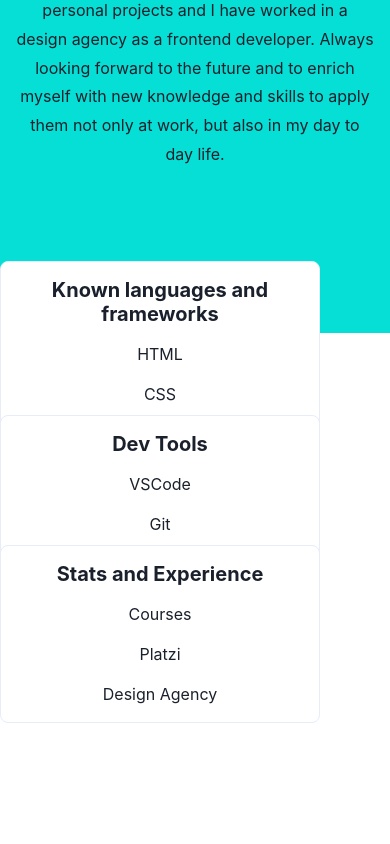
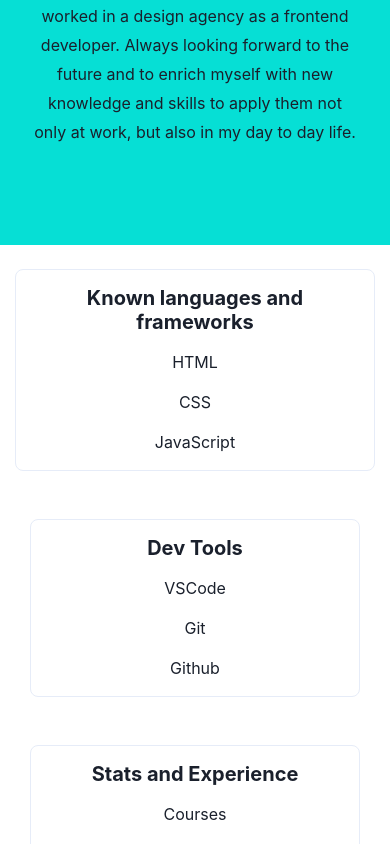
Before and after one commit to EmilianoCBE/blog, a Next.js app: page / in a window 390 px wide. Shown: the part 1156-2000 px from the top of the page. Before the commit the page ends 1903 px from the top, so only its background shows below. Built offline with nearby package versions, Linux system fonts and the light colour scheme.

Commit message:
Responsive dev cards

```diff
--- a/src/components/CardContainer.js
+++ b/src/components/CardContainer.js
@@ -2,7 +2,7 @@ import { Box, Container, Button, Text, Flex, Heading } from "@chakra-ui/react"
 
 const CardContainer = ({children}) => {
   return (
-    <Box as='article' background='#FFF' minW={{sm: '200px', lg: '400px'}} maxW={'320px'}>
+    <Box as='article' background='#FFF'>
         <Container as='Flex' size={{lg: 'lg'}}>
           <Box as={Flex}
             borderRadius='lg'
@@ -10,15 +10,18 @@ const CardContainer = ({children}) => {
             justifyContent='space-between'
             border='1px'
             borderColor='#E6ECF8'
+            gap={{base: '1rem', md: '1.5rem'}}
             flexDirection='column'
-            gap='1rem'
             // _hover={{ boxShadow: '2xl'}}
             // transition='box-shadow 200ms ease-in-out, transform 200ms ease-in-out'
             // _active={{boxShadow: '2xl'}}
-            marginTop='-6rem'
+            minW={{base: '330px', sm: '400px', md: '230px', lg: '300px', xl: '400px'}}
+            marginTop={{base: '0', md: '-6rem'}}
             background='#FFF'
             alignItems='center'
             textAlign='center'
+            maxW={{md: '230px', lg: 'auto'}}
+            minH={{base: '100px', md: '200px'}}
           >
             {children}
           </Box>
--- a/src/components/Description.js
+++ b/src/components/Description.js
@@ -7,9 +7,15 @@ export const Description = () => {
   const { colorMode, toggleColorMode } = useColorMode()
 
   return (
-    <Box padding='140px 0'>
+    <Box padding={{base: '75px 15px', lg: '140px 0'}}>
       <Container as='Flex' size={{lg: 'lg'}} alignItems='center' maxW="800">
-        <Heading as='h2' fontSize='32px' noOfLines={1} marginBottom='1.5rem' textAlign='center'>
+        <Heading
+          as='h2'
+          fontSize='32px'
+          noOfLines={{base: 2, md: 1}}
+          marginBottom='1.5rem'
+          textAlign='center'
+        >
           Hello World! I´m Emiliano
         </Heading>
         <Text lineHeight='1.8rem' textAlign='center'>
--- a/src/pages/index.js
+++ b/src/pages/index.js
@@ -30,13 +30,18 @@ export default function Home() {
           </Container>
         </Box>
         <Flex
-          p={{sm: '15px', lg: '30px'}}
-          flexDirection='column'
+          paddingX={{base: '15px', lg: '30px'}}
+          flexDirection={{base: 'column', md: 'row'}} //md=770px sm=480px lg=990px
+          alignItems='center'
           // flexDirection={{xs: 'column', lg: 'row'}}
-          // justifyContent={{lg: 'space-around'}}
+          justifyContent={{md: 'space-around'}}
         >
           <CardContainer>
-            <Heading as='h2' size='md'>
+            <Heading
+              as='h2'
+              size='md'
+              noOfLines={{base: 2, lg: 1}}
+            >
               Known languages and frameworks
             </Heading>
             <Text>
```
